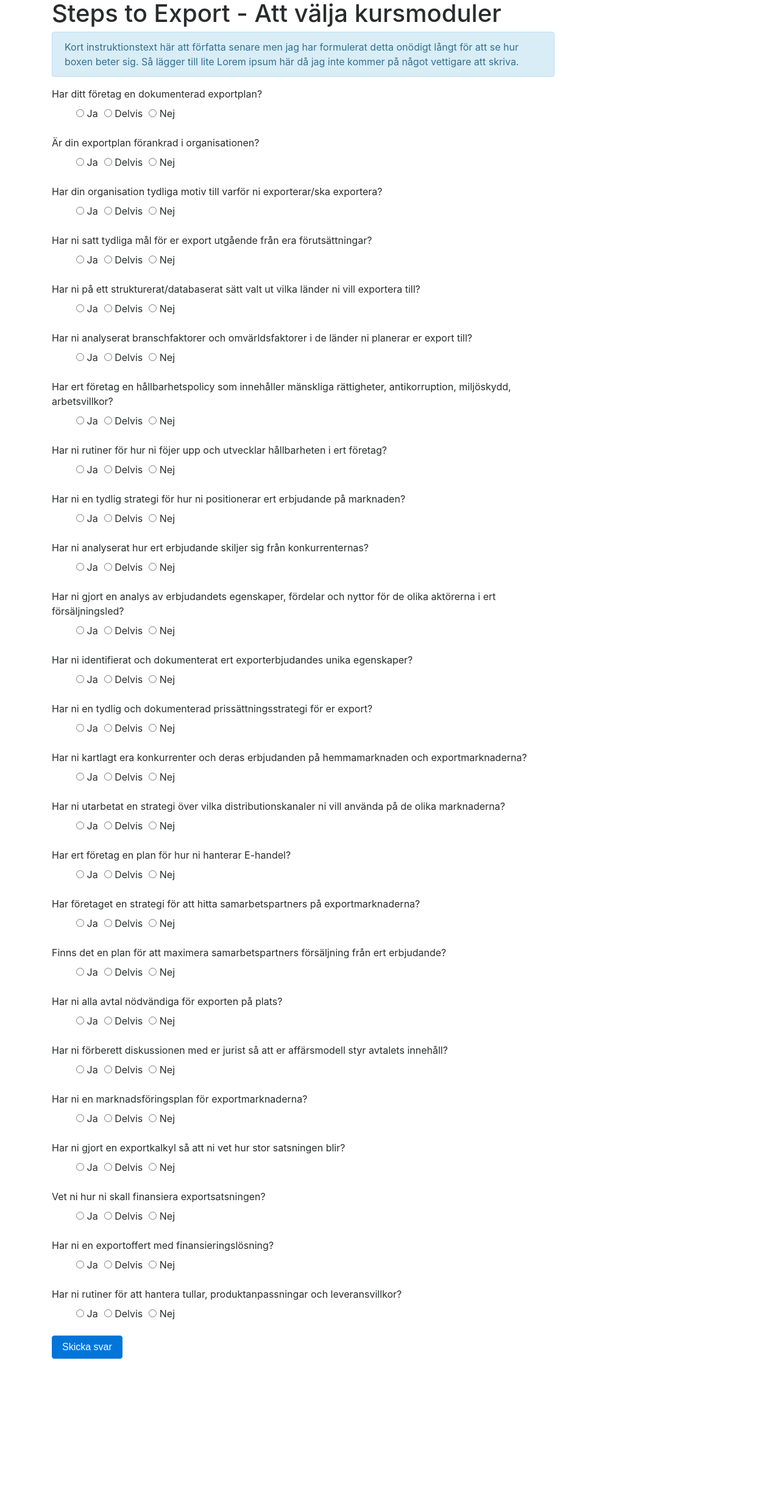
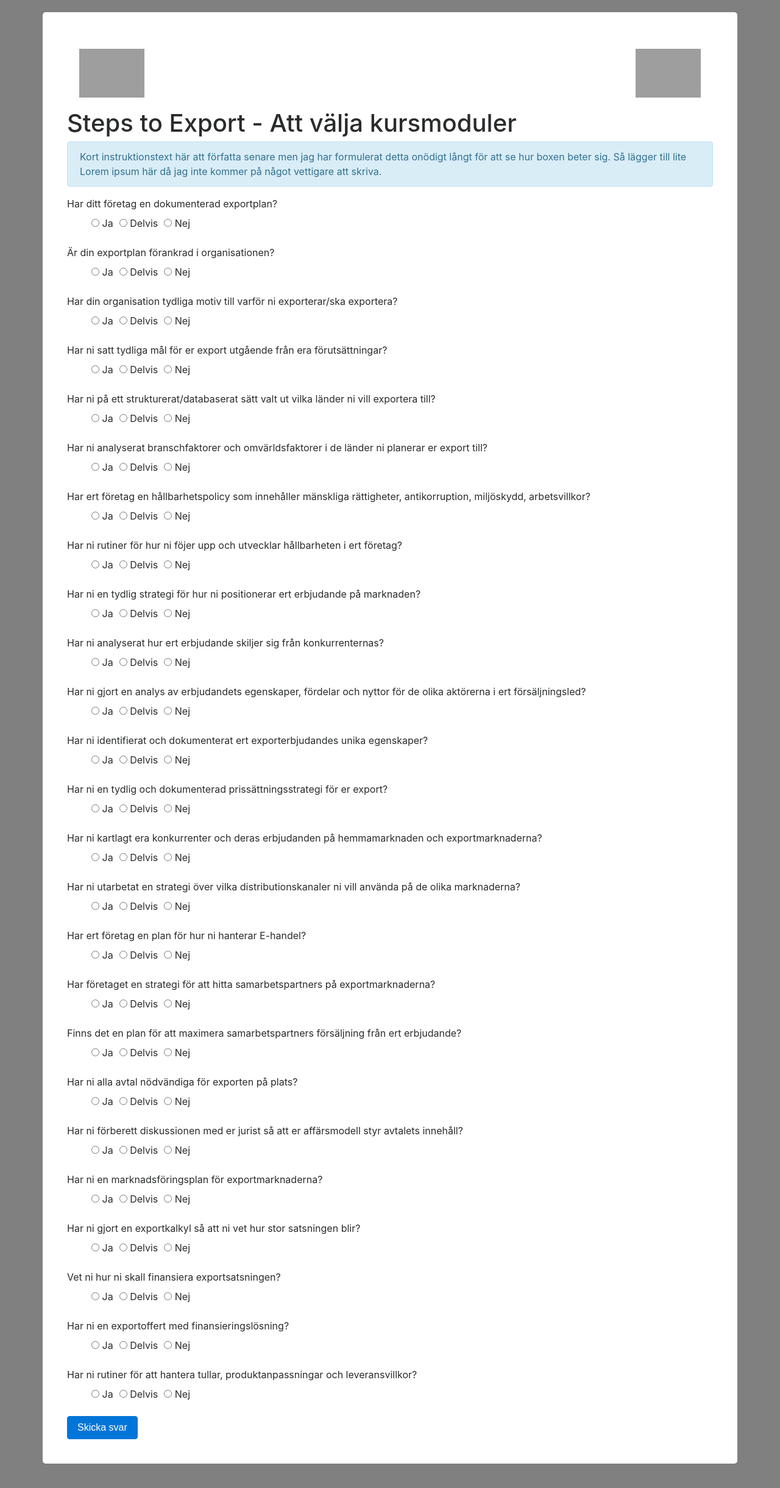
Before and after one commit to gustavwennerblom/ste_assess, a Flask app: page /assessment in a window 1280 px wide. Shown: the whole page at 61% size. Before the commit the page ends 2228 px from the top, so only its background shows below. Run offline with Flask 2, Linux system fonts and the light colour scheme; some libraries are stand-ins or nearby versions; grey boxes are pictures that could not be loaded.

Commit message:
cosmetic improvements

```diff
--- a/main.py
+++ b/main.py
@@ -3,7 +3,7 @@ from forms import MainQuestionnaire
 import csv
 
 app = Flask(__name__)
-app.secret_key='verysecrethere'
+app.secret_key="\n\xd4\x0c\xec%\x12\xa1\xb95b\x89\xdaF'Ay\x1f\xc8"
 
 @app.route('/')
 def index():
--- a/static/custom.css
+++ b/static/custom.css
@@ -1,3 +1,14 @@
+body {
+    padding:20px 0 40px 0;
+    background: grey;
+    }
+
+.container {
+    background:white;
+    border-radius: 5px;
+    padding: 40px;
+    }
+
 .main_option {
     display: inline;
     }
@@ -6,3 +17,13 @@ form > ul > li {
     display:inline;
     margin-right:10px;
     }
+
+#main_logo {
+    max-height:80px;
+    margin:20px;
+    }
+
+#steps_logo {
+    max-height:80px;
+    margin:20px;
+    }
--- a/templates/assessment.html
+++ b/templates/assessment.html
@@ -2,7 +2,13 @@
 {% block main %}
     <div class="container">
         <div class="row">
-            <div class="col-md-9">
+            <div class="col-md">
+                <img src="{{url_for('static', filename='BusSwe_LogoDesc-C_RGB.jpg')}}" class="img-fluid float-left" id="main_logo">
+                <img src="{{url_for('static', filename='steps-logga.jpg')}}" class="img-fluid float-right" id="steps_logo">
+            </div>
+        </div>
+        <div class="row">
+            <div class="col-md">
                 <h1>Steps to Export - Att välja kursmoduler</h1>
                 <div class="alert alert-info">
                     Kort instruktionstext här att författa senare men jag har formulerat detta onödigt
@@ -12,7 +18,7 @@
             </div>
         </div>
         <div class="row">
-            <div class="col-md-9">
+            <div class="col-md">
                 <form method="post">
                     {{form.hidden_tag()}}
                     {% for field in form if field.type == 'RadioField' %}
--- a/templates/base.html
+++ b/templates/base.html
@@ -1,9 +1,9 @@
 <!DOCTYPE html>
-<html lang="en">
+<html lang="sv">
 <head>
     <link rel="stylesheet" href="https://maxcdn.bootstrapcdn.com/bootstrap/4.0.0-beta.3/css/bootstrap.min.css" integrity="sha384-Zug+QiDoJOrZ5t4lssLdxGhVrurbmBWopoEl+M6BdEfwnCJZtKxi1KgxUyJq13dy" crossorigin="anonymous">
     <link rel="stylesheet" href="{{url_for('static', filename='custom.css')}}">
-    <meta http-equiv="Content-Type" content="text/html; charset=utf-8" />
+    <meta http-equiv="Content-Type" content="text/html" charset="utf-8" />
     <title>Steps to Export - readiness assessment</title>
 </head>
 <body>
```
Also changed, not shown: templates/feedback.html (+9 -2 lines).
